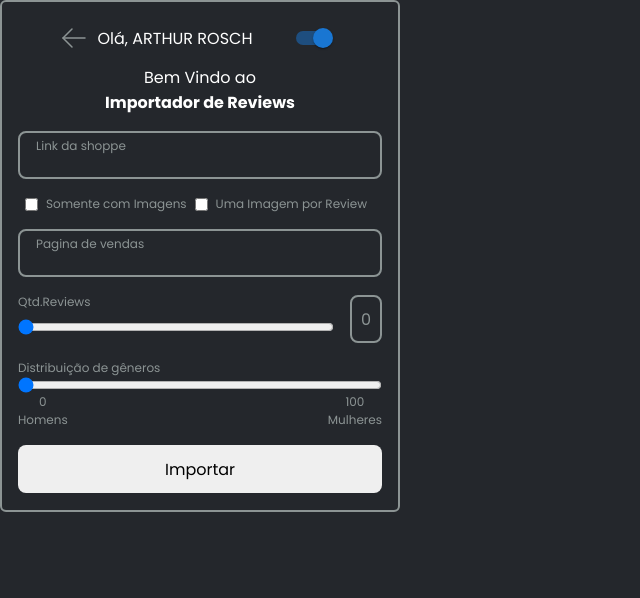
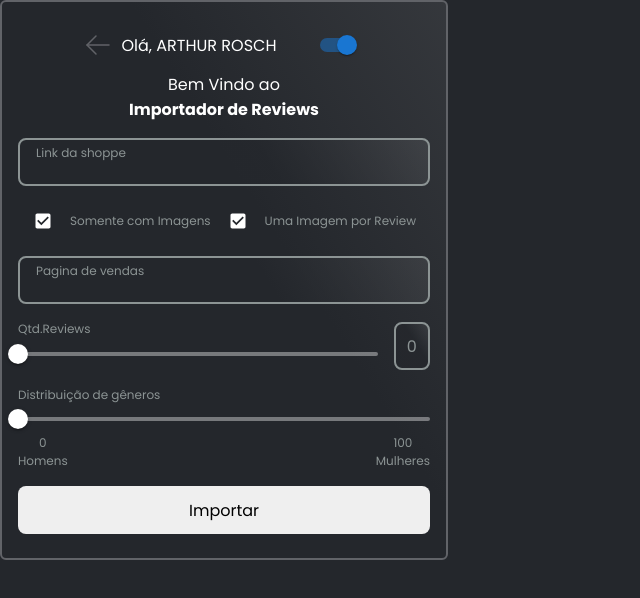
Before and after one commit to arthur-rosch/Review-Viewer, a React (Vite) app: page / in a window 1280 px wide. Shown: the top 598 px of the page, without its empty margins (0-640 px from the left). Built offline with nearby package versions, Linux system fonts and the light colour scheme.

Commit message:
Utils: Extraindo ShopId ItemId da shoppe

```diff
--- a/package.json
+++ b/package.json
@@ -33,7 +33,6 @@
   },
   "devDependencies": {
     "@rocketseat/eslint-config": "^2.1.0",
-    "@types/chrome": "^0.0.181",
     "@types/react": "^18.0.0",
     "@types/react-dom": "^18.0.0",
     "@types/react-lottie": "^1.2.6",
--- a/src/components/ReviewImportForm/index.tsx
+++ b/src/components/ReviewImportForm/index.tsx
@@ -12,6 +12,8 @@ import {
   InputReviewQuantity,
 } from './styles'
 import { useState } from 'react'
+import { Checkbox, Slider } from '@mui/material'
+import { extractIdsFromUrl } from '../../utils/extractIdsFromUrl'
 
 const ReviewImportFormSchema = z.object({
   storeLink: z.string(),
@@ -40,6 +42,8 @@ export function ReviewImportForm() {
     }
     console.log(dataForm)
     reset()
+
+    const props = extractIdsFromUrl(data.storeLink)
   }
 
   return (
@@ -56,12 +60,32 @@ export function ReviewImportForm() {
 
       <InputCheckBox>
         <label>
-          <input type="checkbox" {...register('hasImagesOnly')} />
+          <Checkbox
+            size="small"
+            defaultChecked
+            {...register('hasImagesOnly')}
+            sx={{
+              color: '#ffffff',
+              '&.Mui-checked': {
+                color: '#ffffff',
+              },
+            }}
+          />
           Somente com Imagens
         </label>
 
         <label>
-          <input type="checkbox" {...register('oneImagePerReview')} />
+          <Checkbox
+            size="small"
+            defaultChecked
+            {...register('oneImagePerReview')}
+            sx={{
+              color: '#ffffff',
+              '&.Mui-checked': {
+                color: '#ffffff',
+              },
+            }}
+          />
           Uma Imagem por Review
         </label>
       </InputCheckBox>
@@ -74,12 +98,14 @@ export function ReviewImportForm() {
       <InputReviewQuantity>
         Qtd.Reviews
         <div>
-          <input
-            min="0"
-            max="100"
-            type="range"
+          <Slider
+            defaultValue={30}
             value={reviewQuantity}
-            onChange={(e) => setReviewQuantity(Number(e.target.value))}
+            aria-label="Temperature"
+            onChange={(e) => setReviewQuantity(Number(e.target?.value))}
+            sx={{
+              color: '#ffffff',
+            }}
           />
           <p>{reviewQuantity}</p>
         </div>
@@ -87,12 +113,14 @@ export function ReviewImportForm() {
 
       <InputGenderDivision>
         Distribuição de gêneros
-        <input
-          min="0"
-          max="100"
-          type="range"
+        <Slider
+          defaultValue={30}
           value={genderDivision}
-          onChange={(e) => setGenderDivision(Number(e.target.value))}
+          aria-label="Temperature"
+          onChange={(e) => setGenderDivision(Number(e.target?.value))}
+          sx={{
+            color: '#ffffff',
+          }}
         />
         <div>
           <span>
--- a/src/components/ReviewImportForm/styles.ts
+++ b/src/components/ReviewImportForm/styles.ts
@@ -30,6 +30,13 @@ export const ContainerInputBase = styled.label`
 
   border-radius: 8px;
   border: 2px solid #8c9494;
+
+  background: rgb(36, 39, 44);
+  background: linear-gradient(
+    58deg,
+    rgba(36, 39, 44, 0.804359243697479) 60%,
+    rgba(207, 208, 209, 0.0984768907563025) 100%
+  );
 `
 export const InputStoreLink = styled(ContainerInputBase)``
 export const InputSalesPage = styled(ContainerInputBase)``
@@ -91,6 +98,13 @@ export const InputReviewQuantity = styled.label`
       font-size: 1rem;
       border-radius: 8px;
       border: 2px solid #8c9494;
+
+      background: rgb(36, 39, 44);
+      background: linear-gradient(
+        58deg,
+        rgba(36, 39, 44, 0.804359243697479) 60%,
+        rgba(207, 208, 209, 0.0984768907563025) 100%
+      );
     }
   }
 `
--- a/src/pages/Home/index.tsx
+++ b/src/pages/Home/index.tsx
@@ -9,11 +9,19 @@ export function Home() {
       <Header>
         <div>
           <button>
-            <ArrowLeft size={32} weight="light" color="#8c9494" />
+            <ArrowLeft size={32} weight="light" color="#616368" />
           </button>
           <p>Olá, ARTHUR ROSCH</p>
         </div>
-        <Switch defaultChecked />
+        <Switch
+          defaultChecked
+          sx={{
+            color: '#ffffff',
+            '&.Mui-checked': {
+              color: '#ffffff',
+            },
+          }}
+        />
       </Header>
 
       <ReviewImportForm />
--- a/src/pages/Home/styles.ts
+++ b/src/pages/Home/styles.ts
@@ -9,8 +9,14 @@ export const Container = styled.main`
   justify-content: center;
 
   border-radius: 6px;
-  border: 2px solid #8c9494;
-  background: ${(props) => props.theme.background};
+  border: 2px solid #616368;
+
+  background: rgb(36, 39, 44);
+  background: linear-gradient(
+    58deg,
+    rgba(36, 39, 44, 0.804359243697479) 60%,
+    rgba(207, 208, 209, 0.0984768907563025) 100%
+  );
 
   label {
     color: #8c9494;
--- a/src/styles/global.ts
+++ b/src/styles/global.ts
@@ -21,8 +21,8 @@ export const GlobalStyles = createGlobalStyle`
   }
 
   html {
-    min-height: 30rem;
-    max-height: 32rem;
+    min-height: 35rem;
+    max-height: 35rem;
   }
 
   body {
@@ -60,7 +60,7 @@ export const GlobalStyles = createGlobalStyle`
   }
 `
 export const PagesWrapper = styled.div`
-  width: 25rem;
+  width: 28rem;
   height: 100%;
   overflow: hidden;
   position: relative;
--- /dev/null
+++ b/src/utils/extractIdsFromUrl.ts
@@ -0,0 +1,16 @@
+interface extractIdsFromUrlProps {
+  itemId: string
+  shopId: string
+}
+
+export function extractIdsFromUrl(url: string): extractIdsFromUrlProps | null {
+  const regex = /i\.(\d+\.\d+)/
+  const match = url.match(regex)
+
+  if (!match) {
+    return null
+  }
+
+  const [itemId, shopId] = match[1].split('.')
+  return { itemId, shopId }
+}
```
Also changed, not shown: 2 other files (tests, documents, lock files or other folders).
